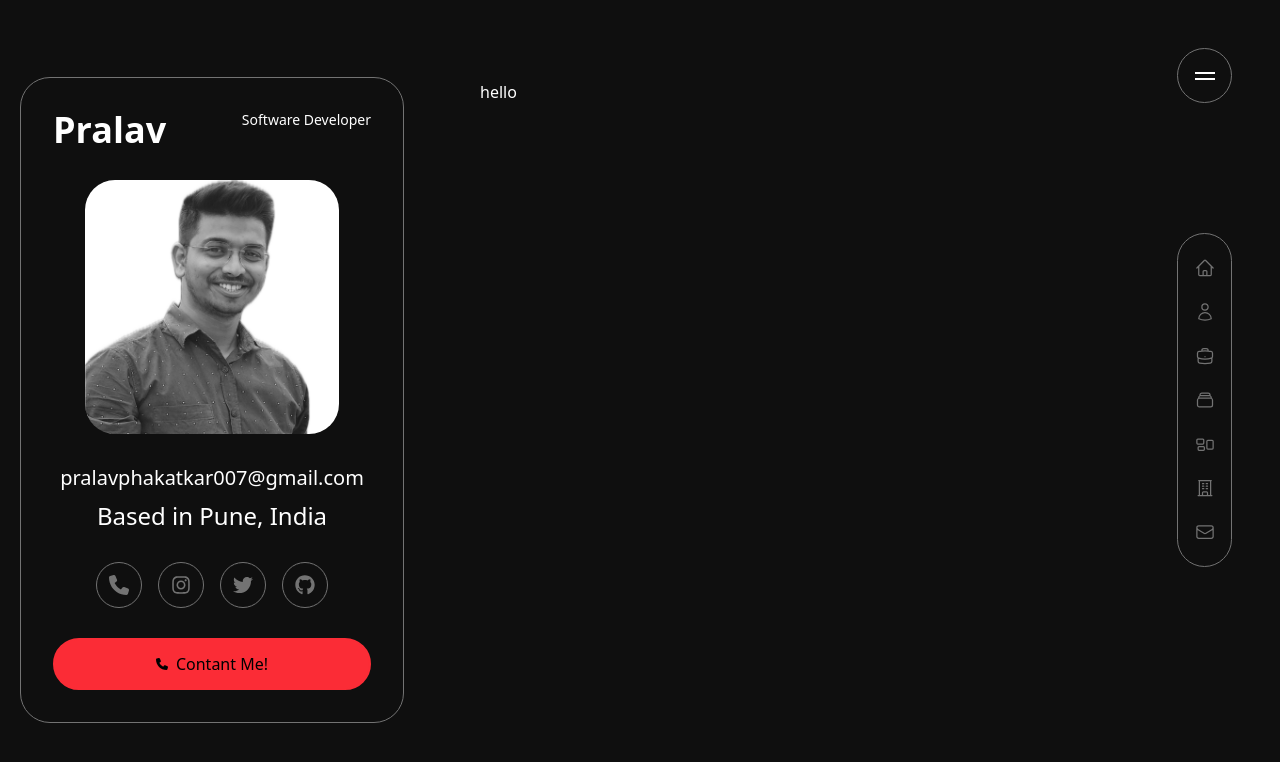
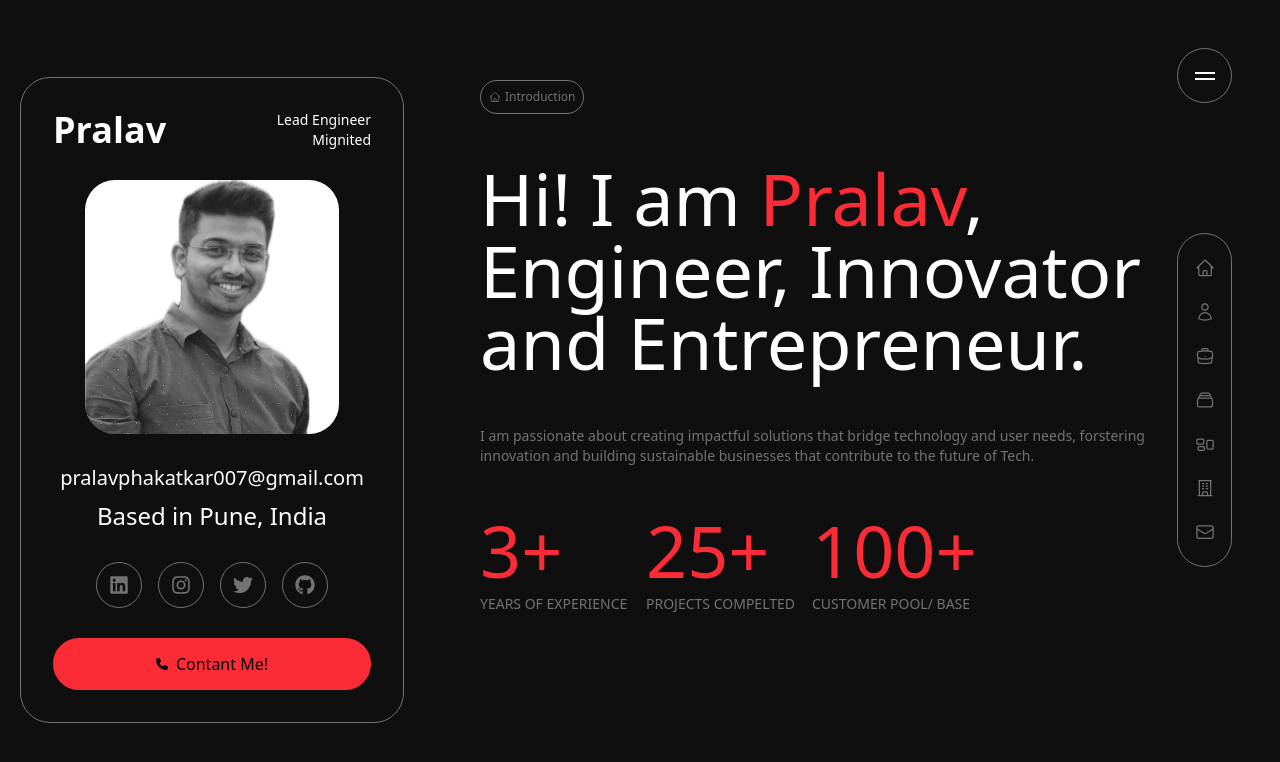
Before and after one commit to Pralav55/pralav55.github.io, a React (Vite) app: page / in a window 1280 px wide. Shown: the top 762 px of the page. Built offline with nearby package versions, Linux system fonts and the light colour scheme.

Commit message:
Introduction section completed

```diff
--- a/src/views/components/HeroSection.tsx
+++ b/src/views/components/HeroSection.tsx
@@ -5,7 +5,7 @@ const HeroSection = () => {
     <div className="hero-section fixed border-1 border-neutral-500 rounded-[30px] left-[20px] top-[50%] -translate-y-1/2 p-8 w-sm">
       <div className="mb-[30px] flex justify-between items-start">
         <div className="text-4xl font-bold">Pralav</div>
-        <div className="text-sm">Software Developer</div>
+        <div className="text-sm text-right w-[100px]">Lead Engineer Mignited</div>
       </div>
       <figure className="relative mr-8 ml-8 mb-[30px] transition-all duration-300 cursor-pointer filter grayscale hover:grayscale-0">
         <a href="#">
@@ -20,13 +20,10 @@ const HeroSection = () => {
       </div>
       <div className="mr-auto flex gap-4 justify-center items-center ml-auto mb-[30px] text-center">
         <div className="border-1 border-neutral-500 rounded-full p-3 cursor-pointer hover:border-red-500 transition-all duration-300 hover:*:fill-red-500">
-          <svg
-            className="size-5 fill-neutral-500 transition-all duration-300"
+				<svg className="size-5 fill-neutral-500 transition-all duration-300"
             xmlns="http://www.w3.org/2000/svg"
-            viewBox="0 0 512 512"
-          >
-            <path d="M164.9 24.6c-7.7-18.6-28-28.5-47.4-23.2l-88 24C12.1 30.2 0 46 0 64C0 311.4 200.6 512 448 512c18 0 33.8-12.1 38.6-29.5l24-88c5.3-19.4-4.6-39.7-23.2-47.4l-96-40c-16.3-6.8-35.2-2.1-46.3 11.6L304.7 368C234.3 334.7 177.3 277.7 144 207.3L193.3 167c13.7-11.2 18.4-30 11.6-46.3l-40-96z" />
-          </svg>
+            viewBox="0 0 448 512">
+				<path d="M416 32H31.9C14.3 32 0 46.5 0 64.3v383.4C0 465.5 14.3 480 31.9 480H416c17.6 0 32-14.5 32-32.3V64.3c0-17.8-14.4-32.3-32-32.3zM135.4 416H69V202.2h66.5V416zm-33.2-243c-21.3 0-38.5-17.3-38.5-38.5S80.9 96 102.2 96c21.2 0 38.5 17.3 38.5 38.5 0 21.3-17.2 38.5-38.5 38.5zm282.1 243h-66.4V312c0-24.8-.5-56.7-34.5-56.7-34.6 0-39.9 27-39.9 54.9V416h-66.4V202.2h63.7v29.2h.9c8.9-16.8 30.6-34.5 62.9-34.5 67.2 0 79.7 44.3 79.7 101.9V416z"/></svg>
         </div>
         <div className="border-1 border-neutral-500 rounded-full p-3 cursor-pointer hover:border-red-500 transition-all duration-300 hover:*:fill-red-500">
           <svg
--- a/src/views/components/IntroductionSection.tsx
+++ b/src/views/components/IntroductionSection.tsx
@@ -1,11 +1,40 @@
+import { HomeIcon } from "@heroicons/react/24/outline"
 
 const IntroductionSection = () => {
+
   return (
-    <div className='introduction-section pt-20 pb-20 min-h-screen'>
-        <div className='custom-container m-auto max-w-6xl pr-16 pl-16'>
-            <div className="introduction-content relative max-w-2xl ml-auto">hello</div>
-        </div>
-    </div>
+	<div className='introduction-section pt-20 pb-20 min-h-screen'>
+		<div className='custom-container m-auto max-w-6xl pr-16 pl-16'>
+			<div className="introduction-content relative max-w-2xl ml-auto">
+				<div className="section-header p-2 border-1 border-neutral-500 rounded-full w-fit flex gap-1 items-center mb-12">
+					<HomeIcon className='size-3 text-neutral-500'/>
+					<span className="text-xs text-neutral-500">Introduction</span>
+				</div>
+				<div className="text-7xl tracking-wid font-light mb-12">
+					<div>Hi! I am <span className="text-red-500">Pralav</span>,</div>
+					<div>Engineer, Innovator </div>
+					<div>and Entrepreneur.</div>
+				</div>
+				<div className="text-sm text-neutral-500 mb-12">
+				I am passionate about creating impactful solutions that bridge technology and user needs, forstering innovation and building sustainable businesses that contribute to the future of Tech.
+				</div>
+				<div className="flex justify-start gap-4 w-fit">
+					<div className="w-[150px]">
+						<div className="text-7xl text-red-500 mb-2">3+</div>
+						<div className="text-sm text-neutral-500">YEARS OF EXPERIENCE</div>
+					</div>
+					<div className="w-[150px]">
+						<div className="text-7xl text-red-500 mb-2">25+</div>
+						<div className="text-sm text-neutral-500">PROJECTS COMPELTED</div>
+					</div>
+					<div className="w-[160px]">
+						<div className="text-7xl text-red-500 mb-2">100+</div>
+						<div className="text-sm text-neutral-500">CUSTOMER POOL/ BASE</div>
+					</div>
+				</div>
+			</div>
+		</div>
+	</div>
   )
 }
 
```
Also changed, not shown: src/views/pages/HomePage.tsx (indentation only), 7 other files (tests, documents, lock files or other folders).
